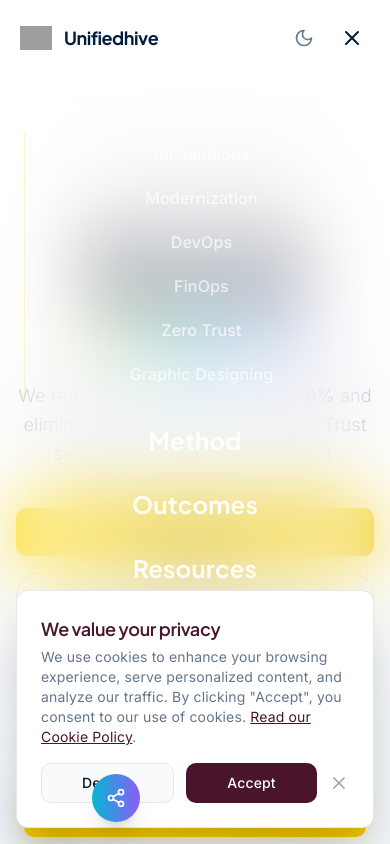
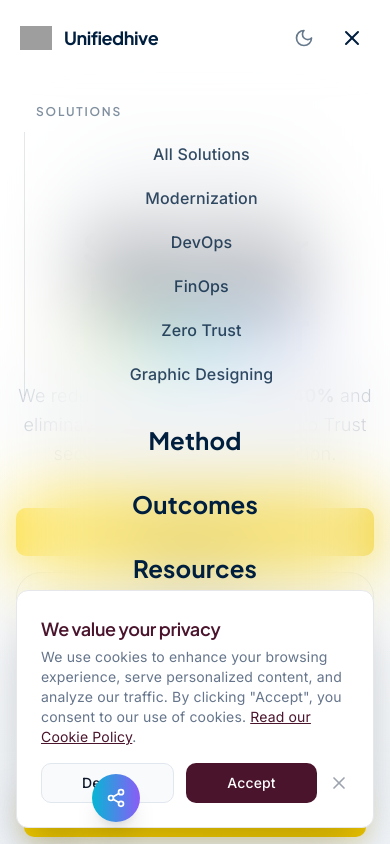
Before and after one commit to MohamedAhmed2679/unified-hive-website, a React (Vite) app: page / in a window 390 px wide. Both pictures are taken after a click on the button 352 px from the left and 38 px from the top of the page. Built offline with nearby package versions, Linux system fonts and the light colour scheme; grey boxes are pictures that could not be loaded.

Commit message:
style: fix mobile menu light mode text contrast

```diff
--- a/src/components/Navigation.jsx
+++ b/src/components/Navigation.jsx
@@ -200,7 +200,7 @@ const Navigation = () => {
       <AnimatePresence>
         {isOpen && (
           <motion.div
-            className="fixed inset-0 bg-[#050A14]/98 backdrop-blur-2xl z-40 lg:hidden pt-24 px-6 overflow-y-auto"
+            className="fixed inset-0 bg-white/98 dark:bg-[#050A14]/98 backdrop-blur-2xl z-40 lg:hidden pt-24 px-6 overflow-y-auto"
             initial={{ opacity: 0 }}
             animate={{ opacity: 1 }}
             exit={{ opacity: 0 }}
@@ -216,13 +216,13 @@ const Navigation = () => {
                 <div key={link.name}>
                   {link.children ? (
                     <div className="flex flex-col space-y-1 mb-2">
-                      <span className="text-xs font-semibold text-white/30 uppercase tracking-[0.15em] px-3 py-2 font-heading">{link.name}</span>
-                      <div className="pl-3 border-l border-[#FFD700]/20 flex flex-col">
+                      <span className="text-xs font-semibold text-[#001F3F]/50 dark:text-white/40 uppercase tracking-[0.15em] px-3 py-2 font-heading">{link.name}</span>
+                      <div className="pl-3 border-l border-[#001F3F]/10 dark:border-[#FFD700]/20 flex flex-col">
                         {link.children.map((child) => (
                           <Link
                             key={child.name}
                             to={child.path}
-                            className="text-base text-white/70 hover:text-[#FFD700] font-medium py-2.5 px-3 tap-target transition-colors"
+                            className="text-base text-[#001F3F]/80 dark:text-white/70 hover:text-[#06B6D4] dark:hover:text-[#FFD700] font-medium py-2.5 px-3 tap-target transition-colors"
                             onClick={() => { setIsOpen(false); }}
                           >
                             {child.name}
@@ -234,7 +234,7 @@ const Navigation = () => {
                     <motion.div initial={{ opacity: 0, x: -20 }} animate={{ opacity: 1, x: 0 }} transition={{ delay: i * 0.05 }}>
                       <Link
                         to={link.path}
-                        className="text-2xl font-bold text-white/90 hover:text-[#FFD700] font-heading block py-3 px-3 tap-target transition-colors"
+                        className="text-2xl font-bold text-[#001F3F] dark:text-white/90 hover:text-[#06B6D4] dark:hover:text-[#FFD700] font-heading block py-3 px-3 tap-target transition-colors"
                         onClick={() => setIsOpen(false)}
                       >
                         {link.name}
@@ -243,9 +243,9 @@ const Navigation = () => {
                   )}
                 </div>
               ))}
-              <div className="h-px bg-white/[0.06] my-4" />
+              <div className="h-px bg-[#001F3F]/10 dark:bg-white/[0.06] my-4" />
               <Link to="/contact" onClick={() => setIsOpen(false)}>
-                <Button variant="ghost" className="w-full text-white/70 hover:text-white justify-start text-lg px-3 font-medium">Contact</Button>
+                <Button variant="ghost" className="w-full text-[#001F3F]/80 dark:text-white/70 hover:text-[#001F3F] dark:hover:text-white hover:bg-black/5 dark:hover:bg-white/5 justify-start text-lg px-3 font-medium">Contact</Button>
               </Link>
               <Link to="/book-demo" onClick={() => setIsOpen(false)}>
                 <Button className="w-full btn-premium text-lg py-6 justify-center">Book Demo</Button>
```
Also changed, not shown: 45 other files (tests, documents, lock files or other folders).
